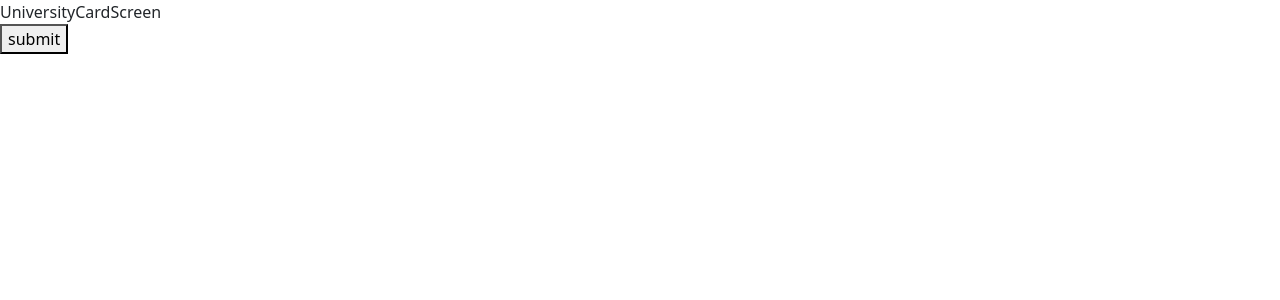
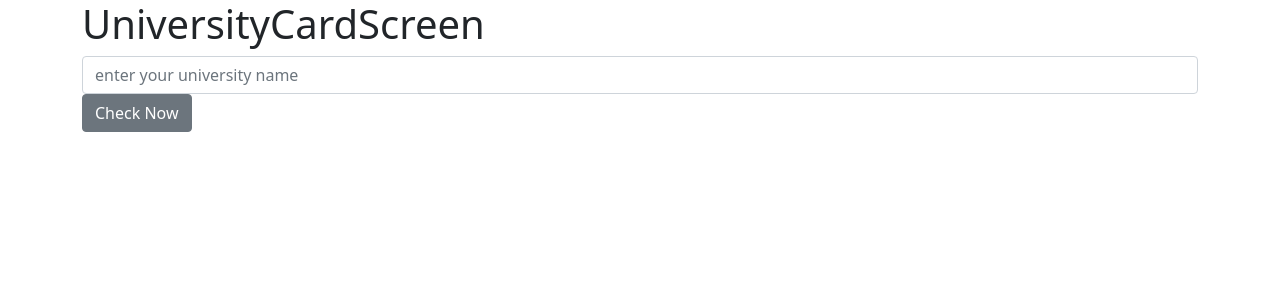
Before and after one commit to jsidd06/Sandwich-Project, a React (Create React App) app in the folder frontend/: page /university in a window 1280 px wide. Shown: the top 300 px of the page. Built offline with nearby package versions, Linux system fonts and the light colour scheme.

Commit message:
now set the unviersity enter face and use serach option and dynamic tag bar

```diff
--- a/frontend/src/views/UniversityCardScreen/UniversityCardScreen.js
+++ b/frontend/src/views/UniversityCardScreen/UniversityCardScreen.js
@@ -1,29 +1,55 @@
 import axios from 'axios'
-import React from 'react'
+import React, { useState } from 'react'
+import { Link } from 'react-router-dom'
+import { Button, Card, CardBody, Col, Container, Input, Row, Table } from 'reactstrap'
 
 function UniversityCardScreen() {
-    const [universities, setUniversities] = React.useState([])
-    const [isLoading, setIsLoading] = React.useState(true)
-    const universitieCheck = () => {
+    const [universities, setUniversities] = useState([])
+    const [search, setSearch] = useState('')
+    const [isLoading, setIsLoading] = useState(true)
+    const universitiesHandler = () => {
         axios
           .get(`http://universities.hipolabs.com/search?country=United+States`)
           .then((res) => {
               console.log(res.data)
             setUniversities(res.data);
-            setIsLoading(false);
+            setIsLoading(false)
           });
     }
   return (
     <>
-      <div>UniversityCardScreen</div>
-      <button onClick={universitieCheck}> submit</button>
-      {universities.map((university) => (
-        <div>
-            <div>{university.name}</div>
-            <div>{university.country}</div>
-            <div>{university.web_pages[0]}</div>
-            </div>
-      ))}
+      <Container>
+        <h1>UniversityCardScreen</h1>
+        <Input
+          placeholder="enter your university name"
+          onChange={(e) => setSearch(e.target.value)}
+        />
+        <Button onClick={universitiesHandler}>Check Now</Button>
+        {universities &&
+          universities
+            .filter((university) =>
+              university.name.toLowerCase().includes(search.toLowerCase())
+            )
+            .map((university) => (
+              <Card>
+                <CardBody>
+                  <Row>
+                    <Col md="4">
+                      <h1>{university.name}</h1>
+                    </Col>
+                    <Col md="4">
+                      <h1>{university.country}</h1>
+                    </Col>
+                    <Col md="4">
+                      <a href={`${university.web_pages}`} target="_blank">
+                        {university.web_pages}
+                      </a>
+                    </Col>
+                  </Row>
+                </CardBody>
+              </Card>
+            ))}
+      </Container>
     </>
   );
 }
```
